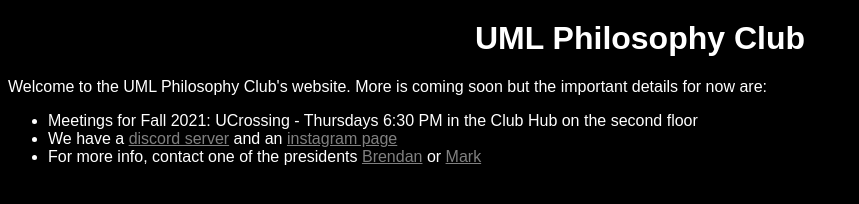
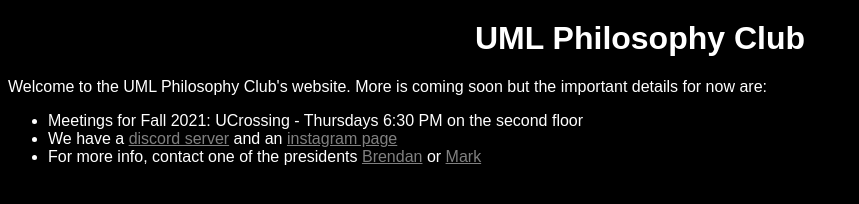
Before and after one commit to charliemirabile/philosophyclubwebsite, a website: page public/index.html in a window 1280 px wide. Shown: the whole page, without its empty margins (0-859 px from the left). Drawn offline with Linux system fonts and the light colour scheme.

Commit message:
updated meeting location

```diff
--- a/public/index.html
+++ b/public/index.html
@@ -33,7 +33,7 @@
     </p>
     <ul>
       <li>
-        Meetings for Fall 2021: UCrossing - Thursdays 6:30 PM in the Club Hub on the second floor
+        Meetings for Fall 2021: UCrossing - Thursdays 6:30 PM on the second floor
       </li>
       <li>
         We have a <a href="https://discord.gg/X2ScwZDbTp">discord server</a> and an <a href="https://instagram.com/umlphilosophyclub">instagram page</a>
```
